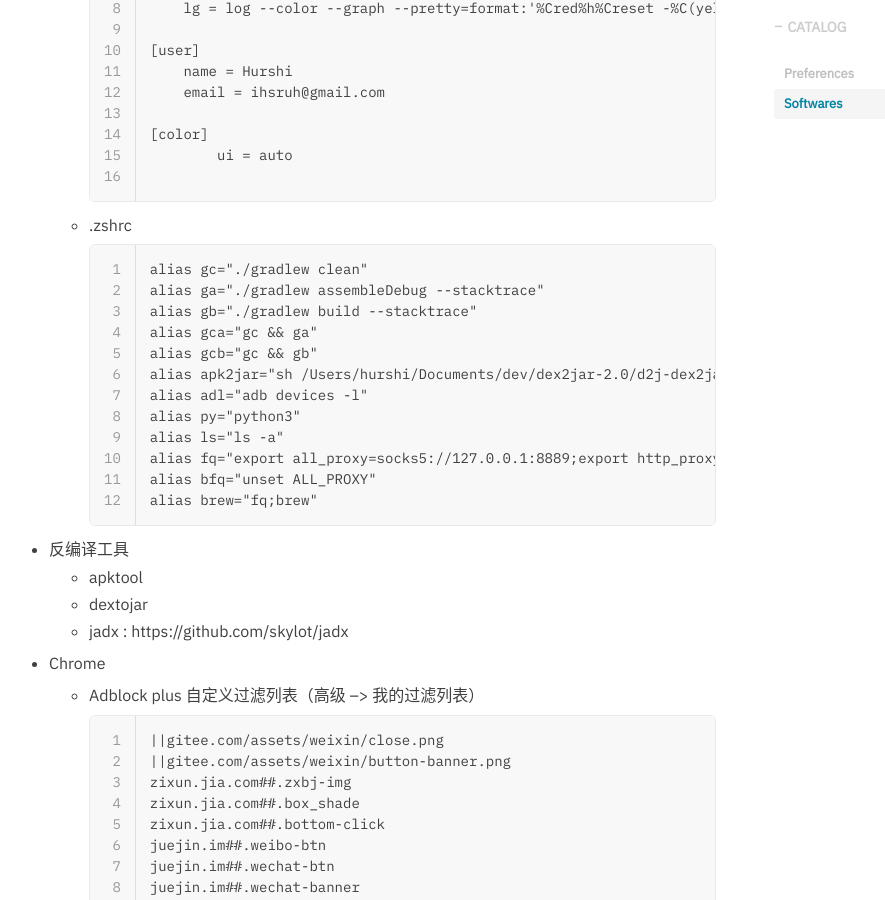
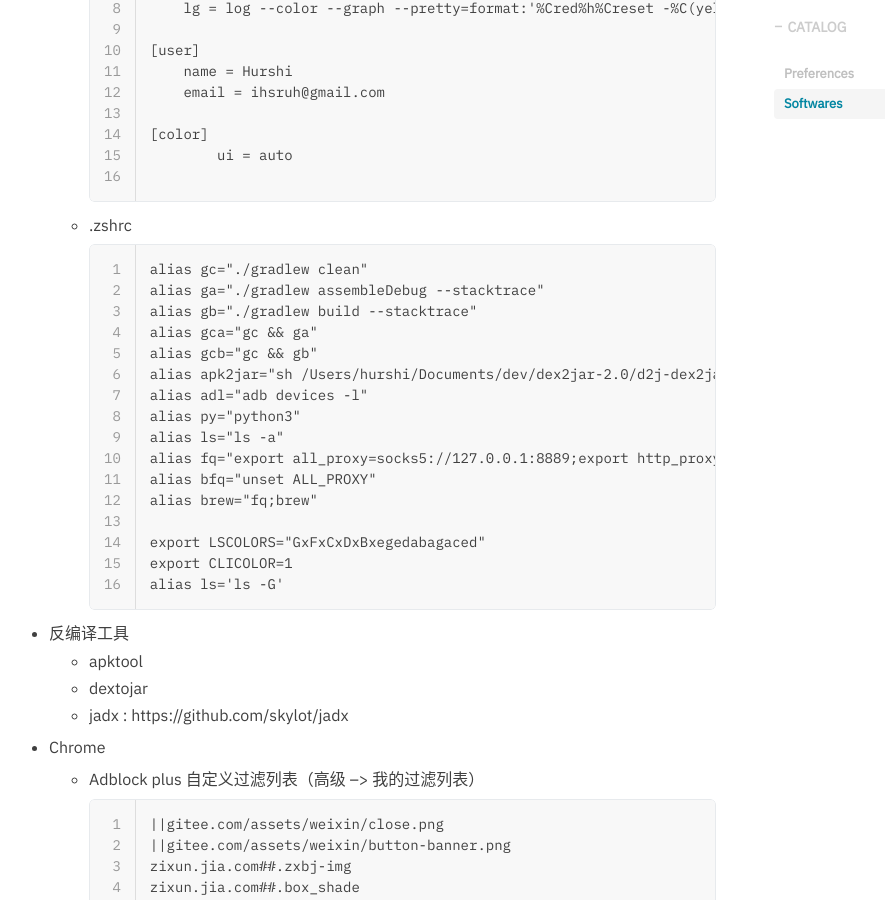
Before and after one commit to hurshi/hurshi.github.io, a Jekyll site: the page built from _posts/2018-01-01-preference_mac.md, in a window 1280 px wide and 900 px high, scrolled down 2324 px. Shown: the whole window, without its empty margins (256-1141 px from the left). Built offline with Jekyll 4.4.1, drawn with Linux system fonts in a browser that asks for light colours; nearby versions of some CDN libraries; some web fonts are replaced; comment, search, counter and statistics services are not loaded.

Commit message:
fix zshrc

````diff
--- a/_posts/2018-01-01-preference_mac.md
+++ b/_posts/2018-01-01-preference_mac.md
@@ -126,6 +126,10 @@ tags:
     alias fq="export all_proxy=socks5://127.0.0.1:8889;export http_proxy=http://127.0.0.1:8888;export https_proxy=http://127.0.0.1:8888;"
     alias bfq="unset ALL_PROXY"
     alias brew="fq;brew"
+
+    export LSCOLORS="GxFxCxDxBxegedabagaced"
+    export CLICOLOR=1
+    alias ls='ls -G'
     ```
 
 * 反编译工具
````
